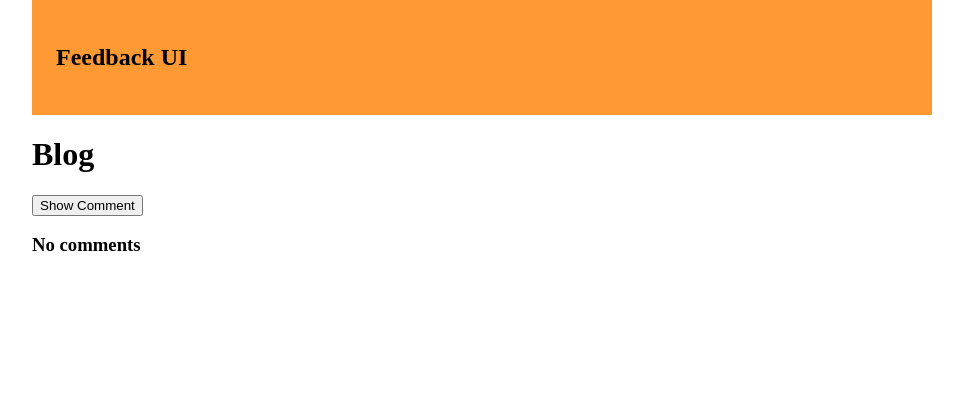
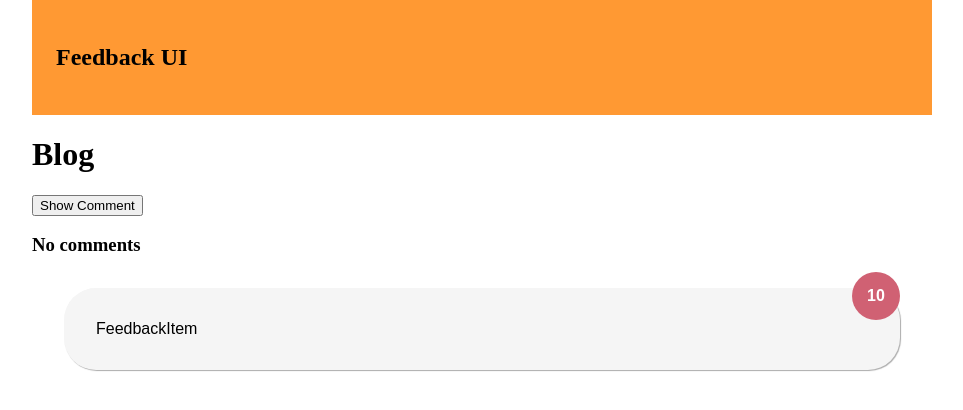
Before and after one commit to marcelox/feedback-app, a React (Create React App) app: page / in a window 1280 px wide. Shown: the top 410 px of the page, without its empty margins (158-1121 px from the left). Built offline with nearby package versions, Linux system fonts and the light colour scheme.

Commit message:
Add feedbackitem component

```diff
--- a/src/App.js
+++ b/src/App.js
@@ -1,6 +1,7 @@
 import { useState } from 'react';
 import './index.scss';
 import Header from './components/Header';
+import FeedbackItem from './components/FeedbackItem';
 
 function App() {
 
@@ -36,6 +37,7 @@ function App() {
       {title && <h1>{title}</h1>}
       <button onClick={() => setComment(!comment)}>{comment ? 'Hide' : 'Show'} Comment</button>
       {comment ? commentBlock : <h3>No comments</h3>}
+      <FeedbackItem />
     </>
   )
 }
--- /dev/null
+++ b/src/components/FeedbackItem.jsx
@@ -0,0 +1,14 @@
+function FeedbackItem() {
+  return (
+    <div className="card">
+      <div className="number-display">
+        10
+      </div>
+      <div className="text-display">
+        FeedbackItem
+      </div>
+    </div>
+  )
+}
+
+export default FeedbackItem;
--- a/src/index.scss
+++ b/src/index.scss
@@ -2,3 +2,30 @@ body {
   max-width: 900px;
   margin: 0 auto;
 }
+
+.card {
+  font-family: Arial, Helvetica, sans-serif;
+  background-color: whitesmoke;
+  border-radius: 2rem;
+  box-shadow: 1px 1px 1px rgba(0, 0, 0, 0.331);
+  padding: 2rem;
+  margin: 2rem;
+  position: relative;
+
+    .number-display {
+      display: flex;
+      justify-content: center;
+      align-items: center;
+      text-align: right;
+      width: 3rem;
+      height: 3rem;
+      margin-left: auto;
+      border-radius: 50%;
+      background-color: rgb(208, 97, 115);
+      color: white;
+      font-weight: bold;
+      position: absolute;
+      right: 0;
+      top: -1rem;
+    }
+}
```
